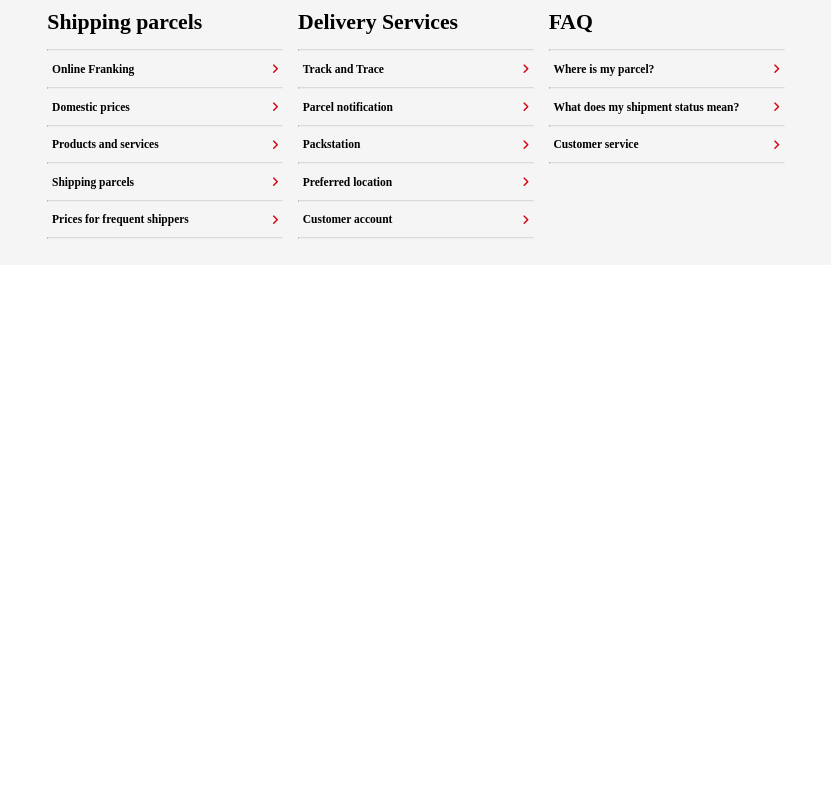
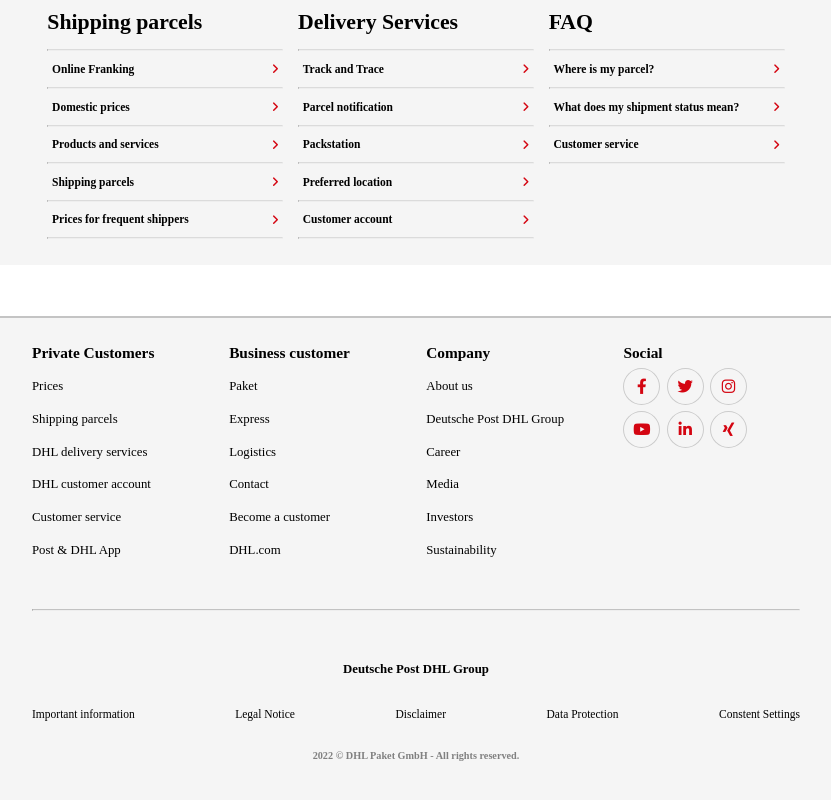
Before and after one commit to atakriti/dhl-clone, a website: page src/index.html in a window 1280 px wide. Shown: the part 1799-2599 px from the top of the page, without its empty margins (224-1055 px from the left). Before the commit the page ends 2064 px from the top, so only its background shows below. Drawn offline with nearby package versions, Linux system fonts and the light colour scheme; files that its build step writes are made by us from their sources.

Commit message:
footer done

```diff
--- a/src/index.html
+++ b/src/index.html
@@ -250,7 +250,64 @@
     </section>
 
     <footer>
-
+        <div class="footer-top">
+            <!-- first-col -->
+            <div>
+                <h1>Private Customers</h1>
+                <a href="#">Prices</a>
+                <a href="#">Shipping parcels</a>
+                <a href="#">DHL delivery services</a>
+                <a href="#">DHL customer account</a>
+                <a href="#">Customer service</a>
+                <a href="#">Post & DHL App</a>
+            </div>
+            <!-- second-col -->
+            <div>
+                <h1>Business customer</h1>
+                <a href="#">Paket</a>
+                <a href="#">Express</a>
+                <a href="#">Logistics</a>
+                <a href="#">Contact</a>
+                <a href="#">Become a customer</a>
+                <a href="#">DHL.com</a>
+            </div>
+            <!-- third-col -->
+            <div>
+                <h1>Company</h1>
+                <a href="#">About us</a>
+                <a href="#">Deutsche Post DHL Group</a>
+                <a href="#">Career</a>
+                <a href="#">Media</a>
+                <a href="#">Investors</a>
+                <a href="#">Sustainability</a>
+            </div>
+            <!-- fourth-col -->
+            <div>
+                <h1>Social</h1>
+                <div class="footer-social">
+                    <i class="fa-brands fa-facebook-f"></i>
+                    <i class="fa-brands fa-twitter"></i>
+                    <i class="fa-brands fa-instagram"></i>
+                    <i class="fa-brands fa-youtube"></i>
+                    <i class="fa-brands fa-linkedin-in"></i>
+                    <i class="fa-brands fa-xing"></i>
+                </div>
+            </div>
+        </div>
+        <div class="footer-hr">
+            <hr>
+        </div>
+        <div class="last-footer">
+            <h1>Deutsche Post DHL Group</h1>
+            <div class="footer-links">
+                <a href="#">Important information</a>
+                <a href="#">Legal Notice</a>
+                <a href="#">Disclaimer</a>
+                <a href="#">Data Protection</a>
+                <a href="#">Constent Settings</a>
+            </div>
+            <h2>2022 © DHL Paket GmbH - All rights reserved.</h2>
+        </div>
     </footer>
 </body>
 </html>
--- a/src/scss/_footer.scss
+++ b/src/scss/_footer.scss
@@ -0,0 +1,81 @@
+footer{
+    border-top: 0.2vw rgb(196, 196, 196) solid;
+    width: 100%;
+    margin-top: 4%;
+    padding: 2% 0;
+    background-color: #f5f5f5;
+    .footer-top{
+        width: 60%;
+        margin: 0 auto;
+        display: flex;
+        justify-content: space-between;
+        div{
+            width: 23%;
+            display: flex;
+            flex-direction: column;
+            h1{
+                font-size: 1.2vw;
+            }
+            a{
+                text-decoration: none;
+                font-size: 1vw;
+                color: black;
+                margin-top: 10%;
+            }
+            .footer-social{
+                display: flex;
+                flex-direction: row;
+                justify-content: space-between;
+                flex-wrap: wrap;
+                width: 70%;
+                i{
+                    font-size: 1.2vw;
+                    border: 0.1vw rgb(204, 204, 204) solid;
+                    border-radius: 50%;
+                    width: 30%;
+                   color: $red;
+                    margin-top: 5%;
+                    text-align: center;
+                    padding: 8% 0;
+                }
+
+            }
+        }
+    }
+
+    // ============= footer hr ==============
+    .footer-hr{
+        width: 60%;
+        margin: 4% auto;
+        hr{
+            border-top: 0.1vw rgb(194, 194, 194) solid;
+        }
+    }
+    // ============== last footer ===============
+    .last-footer{
+        width: 60%;
+        margin: 4% auto;
+        h1{
+            text-align: center;
+            font-size: 1vw;
+        }
+        .footer-links{
+            width: 100%;
+            display: flex;
+            justify-content: space-between;
+            margin: 4% 0;
+            a{
+                font-size: 0.9vw;
+                text-decoration: none;
+                color: black;
+            }
+        }
+        h2{
+            font-size: 0.8vw;
+            color: gray;
+            text-align: center;
+        }
+
+    }
+
+}
--- a/src/scss/_header.scss
+++ b/src/scss/_header.scss
@@ -21,7 +21,7 @@
                 width: auto;
                 text-align: center;
                 &:nth-child(1){
-                    border-bottom: 2px red solid;
+                    border-bottom: 0.2vw red solid;
                 }
             }
         }
```
